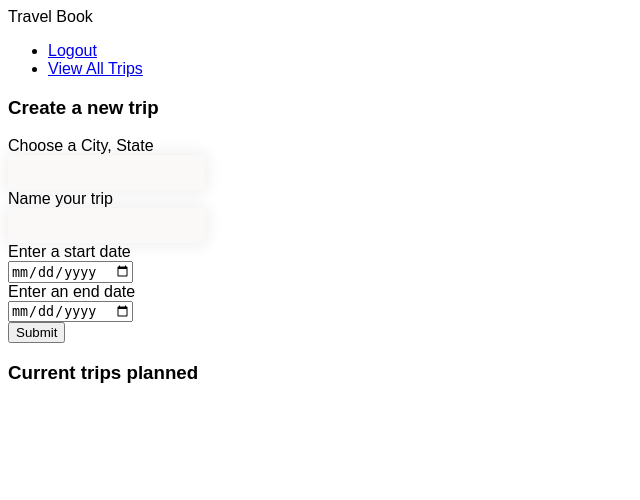
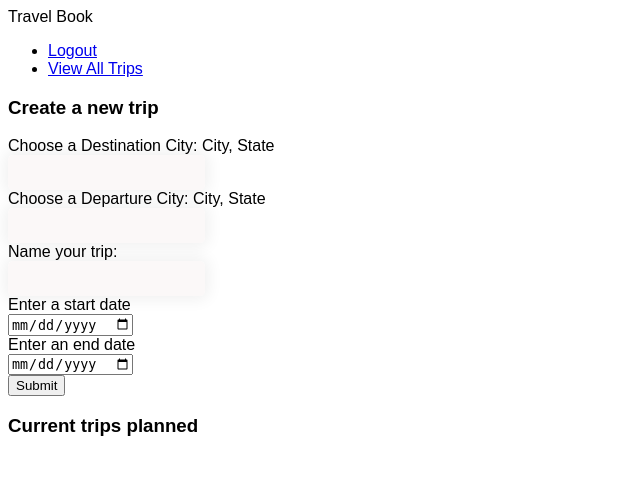
Before and after one commit to kotynskm/travel-book, a Flask app: page /homepage in a window 1280 px wide. Shown: the top 500 px of the page, without its empty margins (0-640 px from the left). Run offline with Flask 2, Linux system fonts and the light colour scheme; the visitor is signed in with stand-in values (Sample User, id 1); data comes from the database, SQL or seed files in the repository; data that the repository does not hold is empty.

Commit message:
Added json file with airport data, added depart city to Trip table in model.py

```diff
--- a/model.py
+++ b/model.py
@@ -2,6 +2,8 @@
 from unicodedata import name
 from flask_sqlalchemy import SQLAlchemy
 from datetime import date
+
+from sqlalchemy import nullslast
 
 db = SQLAlchemy()
 
@@ -49,6 +51,7 @@ class Trip(db.Model):
     start_date = db.Column(db.Date, nullable=False)
     end_date = db.Column(db.Date, nullable=False)
     trip_image = db.Column(db.String(40))
+    depart_city = db.Column(db.String(40), nullable=False)
 
     user = db.relationship('User', back_populates='trips')
     activities = db.relationship('Activity', back_populates='trip')
@@ -57,9 +60,9 @@ class Trip(db.Model):
         return f'<Trip {self.trip_id} Name {self.trip_name} City {self.city}>'
 
     @classmethod
-    def create_trip(cls, user_id, trip_name, city, start_date, end_date, trip_image):
+    def create_trip(cls, user_id, trip_name, city, start_date, end_date, trip_image, depart_city):
         """ Create a trip. """
-        return cls(user_id=user_id, trip_name=trip_name, city=city, start_date=start_date, end_date=end_date, trip_image=trip_image)
+        return cls(user_id=user_id, trip_name=trip_name, city=city, start_date=start_date, end_date=end_date, trip_image=trip_image, depart_city=depart_city)
 
     @classmethod
     def get_by_id(cls, trip_id):
--- a/server.py
+++ b/server.py
@@ -1,3 +1,4 @@
+from asyncore import file_dispatcher
 from flask import Flask, render_template, request, session, redirect, jsonify, flash
 import requests
 import os
@@ -6,9 +7,10 @@ from model import User, Trip, Activity, connect_to_db, db
 from datetime import datetime
 from random import choice
 
-TRIP_IMAGES = ['airplane.jpg', 'airplane2.jpg', 'map.jpg', 'map2.jpg', 'map3.jpg', 'map4.jpg'] # populate with images, then use random to send an img to trip_details through /trip/ route
+TRIP_IMAGES = ['airplane.jpg', 'airplane2.jpg', 'map.jpg', 'map2.jpg', 'map3.jpg', 'map4.jpg', 'airport.jpg', 'man_airport.jpg', 'globe.jpg'] # populate with images, then use random to send an img to trip_details through /trip/ route
 YELP_API_KEY = os.environ['YELP_API_KEY']
-yelp_url = 'https://api.yelp.com/v3'
+AVI_API_KEY = os.environ['AVI_API_KEY']
+IATA_DICT = {'Seattle, WA': 'SEA', 'New York, NY': 'JFK'}
 
 app = Flask(__name__)
 app.secret_key = 'SECRET_KEY'
@@ -70,6 +72,7 @@ def create_trip():
     # create a class method that checks if a trip already exists?
     trip_name = request.form.get('trip-name')
     city = request.form.get('city')
+    depart_city = request.form.get('depart_city')
     start_date = request.form.get('start')
     end_date = request.form.get('end')
     user_id = session['user_id']
@@ -85,7 +88,7 @@ def create_trip():
     #     if trip_name == trip.trip_name:
     #         flash("Trip already exists!")
     #     else:
-    trip = Trip.create_trip(user_id, trip_name, city, start_date_converted, end_date_converted, trip_image)
+    trip = Trip.create_trip(user_id, trip_name, city, start_date_converted, end_date_converted, trip_image, depart_city)
     db.session.add(trip)
     db.session.commit()
     flash("Trip created!")
@@ -143,6 +146,31 @@ def show_restaurants(trip_id):
 
     return render_template('restaurants.html', data=data, trip=trip)
 
+@app.route('/api/flights/<trip_id>')
+def get_flights(trip_id):
+    trip = Trip.get_by_id(trip_id)
+    url = 'http://api.aviationstack.com/v1/flights'
+    iata_code = IATA_DICT[trip.city]
+    params = {'access_key': AVI_API_KEY, 'limit': 10, 'arr_iata': iata_code}
+    # TODO
+    # if get airport returns none have some kind of error
+    res = requests.get(url, params=params)
+    data = res.json()
+
+    return render_template('flights.html', data=data, trip=trip)
+
+# def get_airport_code(trip.city):
+    # use this helper func to get the starter city IATA and end city IATA
+#     # iata_code = None
+#     # open the file
+#     for obj in data
+#     # city_name = trip.city.split(',')[0]
+#     # if obj['city'] == city_name:
+#     # iata_code = obj['code']
+#     # return iata_code
+
+
+
 @app.route('/create-activity/<trip_id>', methods=['POST'])
 def create_activity(trip_id):
     """ Create an activity for a trip. """
--- a/templates/homepage.html
+++ b/templates/homepage.html
@@ -4,9 +4,11 @@
         <div class="create-trip">
             <h3>Create a new trip</h3>
             <form action="/create-trip" method="POST">
-            <label for="city">Choose a City, State</label><br>
+            <label for="city">Choose a Destination City: City, State</label><br>
             <input type="text" name="city" id="city"></br>
-            <label for="trip-name">Name your trip</label><br>
+            <label for="depart_city">Choose a Departure City: City, State</label><br>
+            <input type="text" name="depart_city" id="depart_city"></br>
+            <label for="trip-name">Name your trip:</label><br>
             <input type="text" name="trip-name" id="trip-name"></br>
             <label for="start-date">Enter a start date</label><br>
             <input type="date" name="start" id="start"></br>
```
Also changed, not shown: templates/registration.html (+11 -3 lines).
